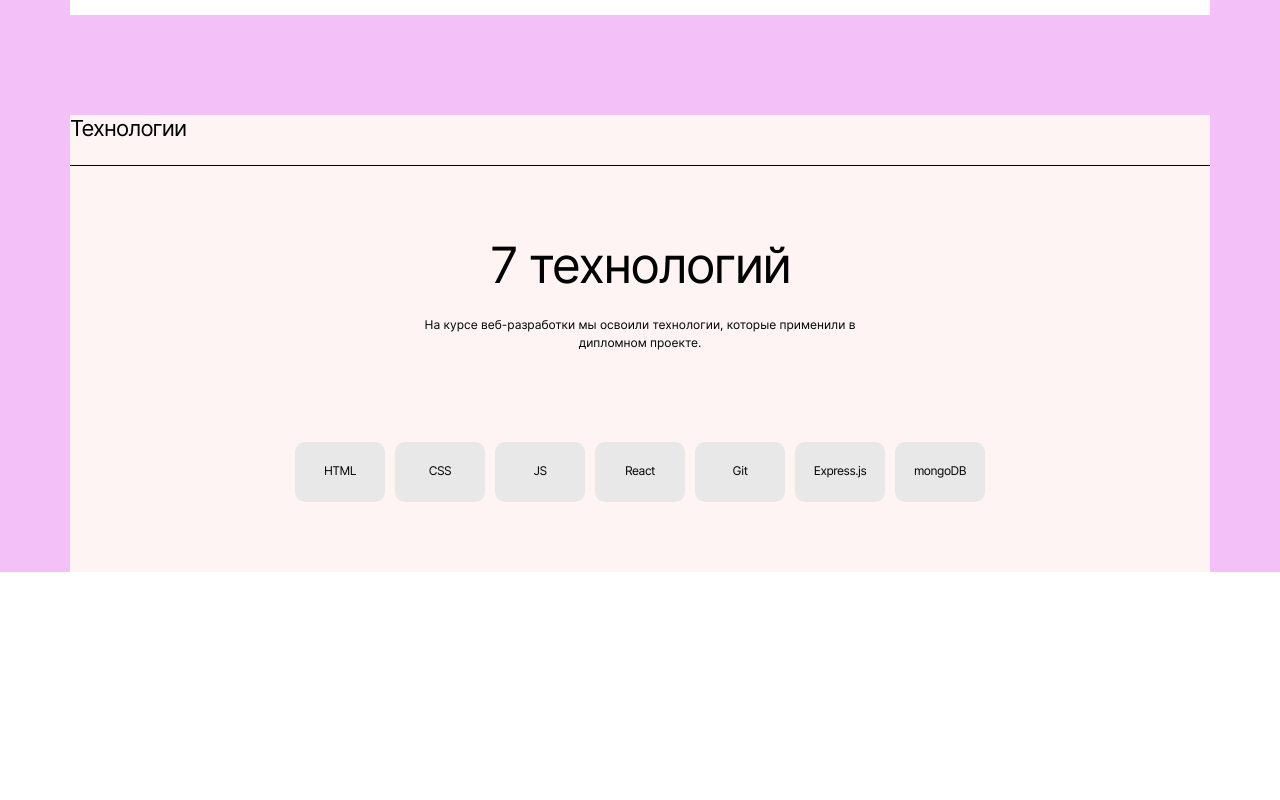
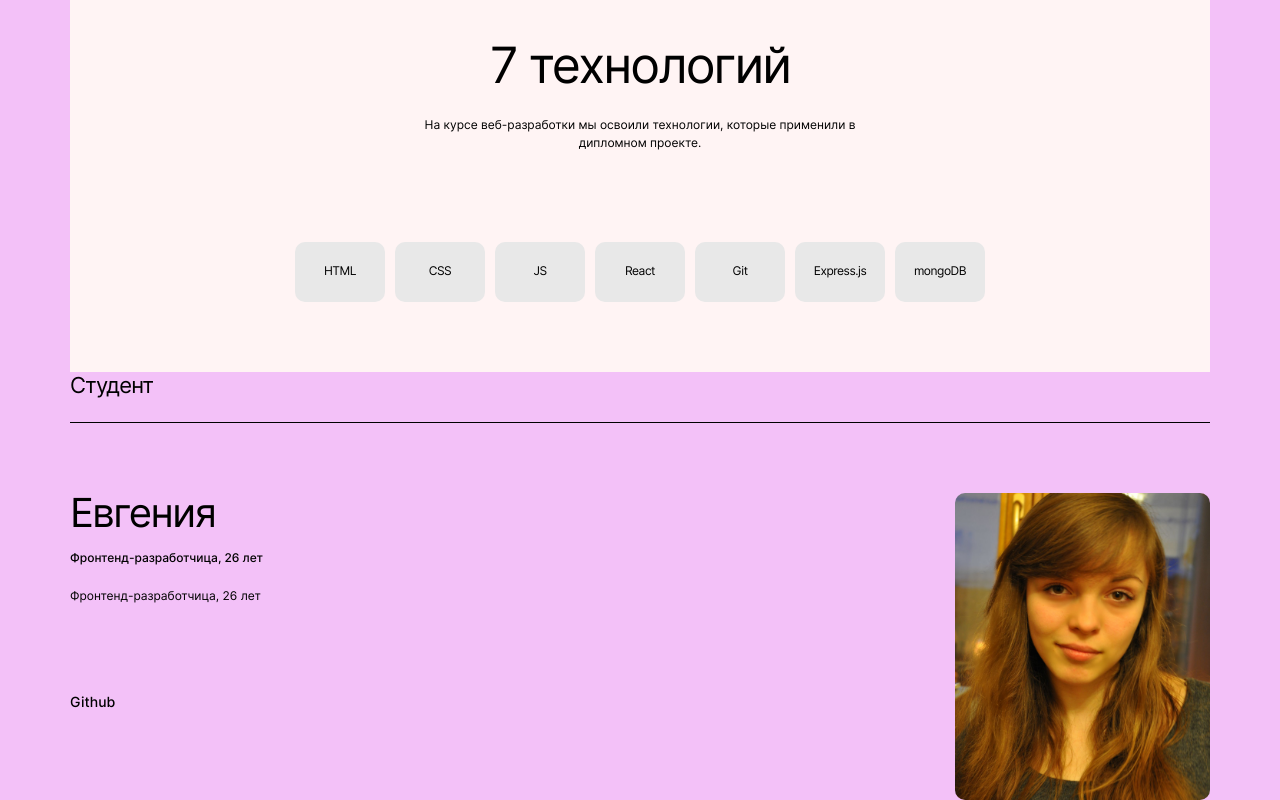
Before and after one commit to mintolime/movies-explorer-frontend, a React (Create React App) app in the folder movie-app/: page / in a window 1280 px wide. Shown: the part 1157-1957 px from the top of the page. Before the commit the page ends 1729 px from the top, so only its background shows below. Built offline with nearby package versions, Linux system fonts and the light colour scheme.

Commit message:
dev:  created component AboutMe

```diff
--- /dev/null
+++ b/movie-app/src/components/AboutMe/AboutMe.css
@@ -0,0 +1,90 @@
+.about-me {
+  display: flex;
+  flex-direction: column;
+  /* align-items: center; */
+}
+
+@media screen and (min-width: 720px) {
+  .about-me {
+    flex-direction: row-reverse;
+    justify-content: space-between;
+  }
+}
+
+.about-me__brief {
+  max-width: 600px;
+}
+
+.about-me__image {
+  width: 292px;
+  height: 352px;
+  border-radius: 10px;
+  object-fit: cover;
+}
+
+@media screen and (min-width: 720px) {
+  .about-me__image {
+    width: 255px;
+    height: 307px;
+    /* align-self: baseline; */
+  }
+}
+
+.about-me__title {
+  font-weight: 400;
+  font-size: 30px;
+  line-height: 36px;
+  letter-spacing: -0.04em;
+  padding: 40px 0 20px;
+  margin: 0;
+}
+
+@media screen and (min-width: 720px) {
+  .about-me__title {
+    font-size: 40px;
+    line-height: 40px;
+    padding-top: 0px;
+    padding-bottom: 16px;
+  }
+}
+
+.about-me__subtitle {
+  font-weight: 500;
+  font-size: 11px;
+  line-height: 16px;
+  padding: 0;
+  margin: 0;
+}
+
+@media screen and (min-width: 720px) {
+  .about-me__subtitle {
+    font-size: 12px;
+    line-height: 18px;
+  }
+}
+
+.about-me__text {
+  font-weight: 400;
+  font-size: 11px;
+  line-height: 16px;
+  padding: 20px 0 40px;
+  margin: 0;
+}
+
+@media screen and (min-width: 720px) {
+  .about-me__text {
+    font-size: 12px;
+    line-height: 18px;
+    padding-top: 20px;
+    padding-bottom: 87px;
+  }
+}
+
+.about-me__link {
+  text-decoration: none;
+  font-weight: 500;
+  font-size: 14px;
+  line-height: 17px;
+  /* identical to box height */
+  color: #000;
+}
--- /dev/null
+++ b/movie-app/src/components/AboutMe/AboutMe.jsx
@@ -0,0 +1,28 @@
+import portfolio from '../../images/portfolio.jpg';
+import '../AboutMe/AboutMe.css'
+
+function AboutMe() {
+  return (
+    <>
+      <div className="content__inner">
+        <p className='content__about'>Студент</p>
+      </div>
+    <article className="about-me">
+      <img className="about-me__image" src={portfolio} alt="Логотип веба в форме глобуса" />
+      <div className="about-me__brief">
+        <h1 className="about-me__title">Евгения</h1>
+        <p className="about-me__subtitle">
+          Фронтенд-разработчица, 26 лет
+        </p>
+        <p className="about-me__text">
+          Фронтенд-разработчица, 26 лет
+        </p>
+        <a className="about-me__link" href="#git">Github</a>
+      </div>
+    </article>
+    </>
+
+  );
+}
+
+export default AboutMe;
--- a/movie-app/src/components/Main/Main.css
+++ b/movie-app/src/components/Main/Main.css
@@ -1,19 +1,19 @@
 .content {
   display: grid;
-  row-gap: 70px;
+  /* row-gap: 70px; */
 }
 
-@media screen and (min-width: 720px) {
+/* @media screen and (min-width: 720px) {
   .content {
     row-gap: 90px;
   }
-}
+} */
 
-@media screen and (min-width: 1024px) {
+/* @media screen and (min-width: 1024px) {
   .content {
     row-gap: 100px;
   }
-}
+} */
 
 .content__inner {
   width: 100%;
--- a/movie-app/src/components/Main/Main.jsx
+++ b/movie-app/src/components/Main/Main.jsx
@@ -2,6 +2,7 @@ import '../Main/Main.css'
 import Promo from '../Promo/Promo';
 import AboutProgect from '../AboutProject/AboutProject';
 import Techs from '../Techs/Techs';
+import AboutMe from '../AboutMe/AboutMe';
 
 function Main() {
   return (
@@ -9,6 +10,7 @@ function Main() {
       <Promo />
       <AboutProgect />
       <Techs />
+      <AboutMe />
     </main>
   );
 }
```
Also changed, not shown: movie-app/src/images/portfolio.jpg (added).
